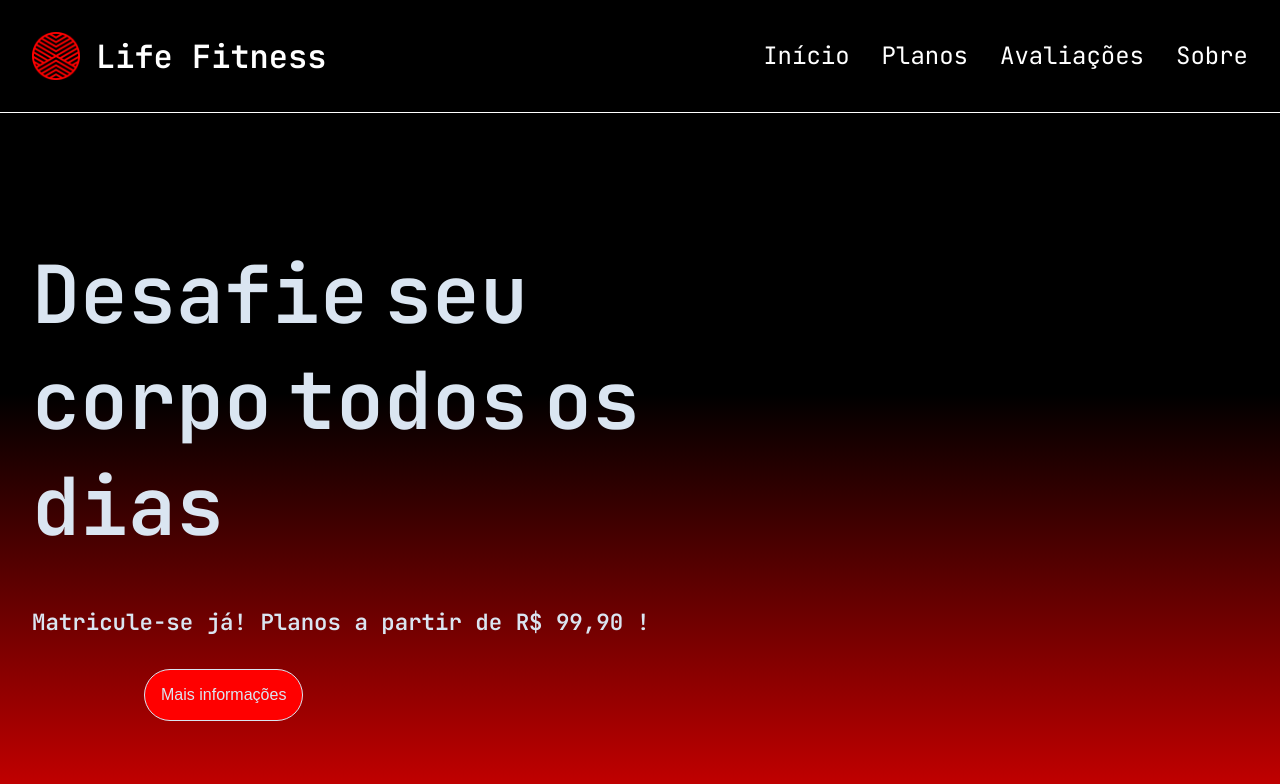
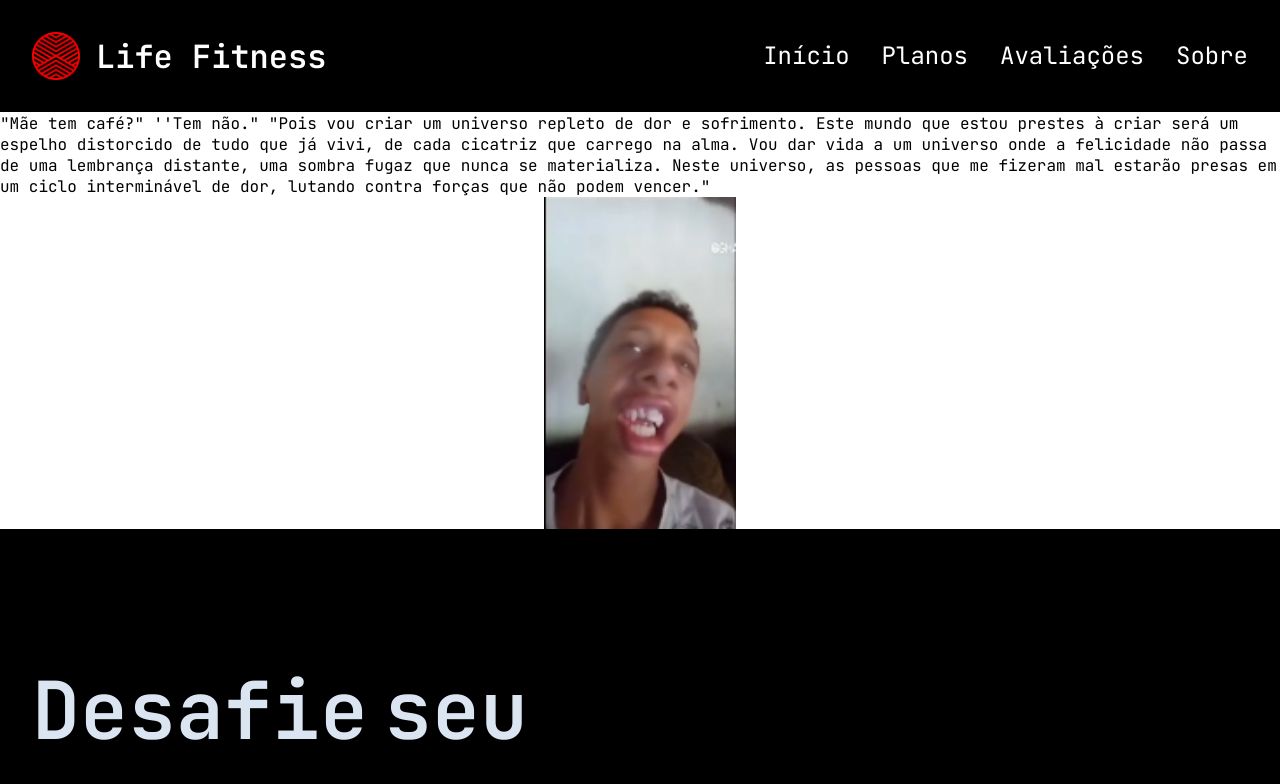
Before and after one commit to rhianpb/RedeDeAcademias, an Angular app: page /cadastro in a window 1280 px wide. Before the commit this address led to /. Shown: the top 784 px of the page. Built offline with nearby package versions, Linux system fonts and the light colour scheme; a web font is replaced by a local one.

Commit message:
teste 1.0

```diff
--- a/src/app/app.component.html
+++ b/src/app/app.component.html
@@ -1,3 +1,3 @@
 <app-header></app-header>
-
+<router-outlet></router-outlet>
 <app-main></app-main>
--- a/src/app/app.routes.ts
+++ b/src/app/app.routes.ts
@@ -1,3 +1,8 @@
 import { Routes } from '@angular/router';
+import { CadastroComponent } from './pages/cadastro/cadastro.component';
+import { HeaderComponent } from './components/header/header.component';
 
-export const routes: Routes = [];
+export const routes: Routes = [
+    {path:'cadastro', component: CadastroComponent },
+    {path: '', component: HeaderComponent},
+];
--- a/src/app/components/header/header.component.html
+++ b/src/app/components/header/header.component.html
@@ -7,7 +7,7 @@
         <nav>
           <ul>
             <li><a href="inicio">Início</a></li>
-            <li><a href="#">Planos</a></li>
+            <li><a routerLink="/cadastro">Planos</a></li>
             <li><a href="#">Avaliações</a></li>
             <li><a href="#">Sobre</a></li>
           </ul>
--- /dev/null
+++ b/src/app/pages/cadastro/cadastro.component.css
@@ -0,0 +1,8 @@
+img {
+    display: flex;
+    justify-content: center;
+    align-items: center;
+    margin-left: 34rem;
+    width: 15%;
+    height: 30%;
+}
--- /dev/null
+++ b/src/app/pages/cadastro/cadastro.component.html
@@ -0,0 +1,4 @@
+<p>"Mãe tem café?"
+    ''Tem não."
+    "Pois vou criar um universo repleto de dor e sofrimento. Este mundo que estou prestes à criar será um espelho distorcido de tudo que já vivi, de cada cicatriz que carrego na alma. Vou dar vida a um universo onde a felicidade não passa de uma lembrança distante, uma sombra fugaz que nunca se materializa. Neste universo, as pessoas que me fizeram mal estarão presas em um ciclo interminável de dor, lutando contra forças que não podem vencer."</p>
+    <img src="../../../Assets/image.png" alt="">
```
Also changed, not shown: src/app/pages/cadastro/cadastro.component.ts (added, +12 -0 lines), src/Assets/image.png (added), 1 other file (tests, documents, lock files or other folders).
